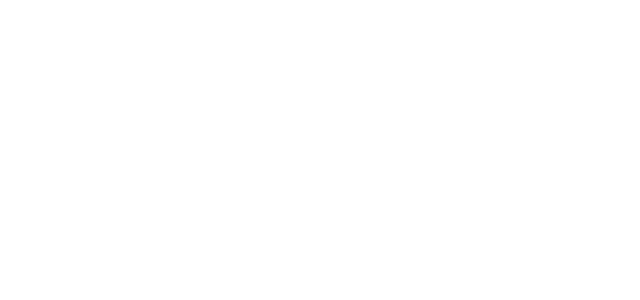
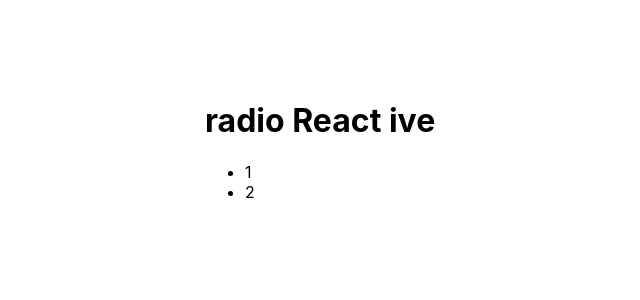
Before and after one commit to DiamondDigger/react-basics, a React (Create React App) app: page / in a window 1280 px wide. Shown: the top 300 px of the page, without its empty margins (135-775 px from the left). Built offline with nearby package versions, Linux system fonts and the light colour scheme.

Commit message:
- #2 - added component TodoList

```diff
--- a/src/App.js
+++ b/src/App.js
@@ -1,8 +1,13 @@
 import React from 'react';
+import TodoList from "./Todo/TodoList";
 
 function App() {
   return (
-    <div className='wrapper'></div>
+    <div className='wrapper'>
+      <h1>radio React ive </h1>
+
+      <TodoList></TodoList>
+    </div>
   );
 }
 
--- /dev/null
+++ b/src/Todo/TodoList.js
@@ -0,0 +1,10 @@
+import React from "react";
+
+export default function TodoList() {
+    return (
+        <ul>
+            <li>1</li>
+            <li>2</li>
+        </ul>
+    )
+}
```
